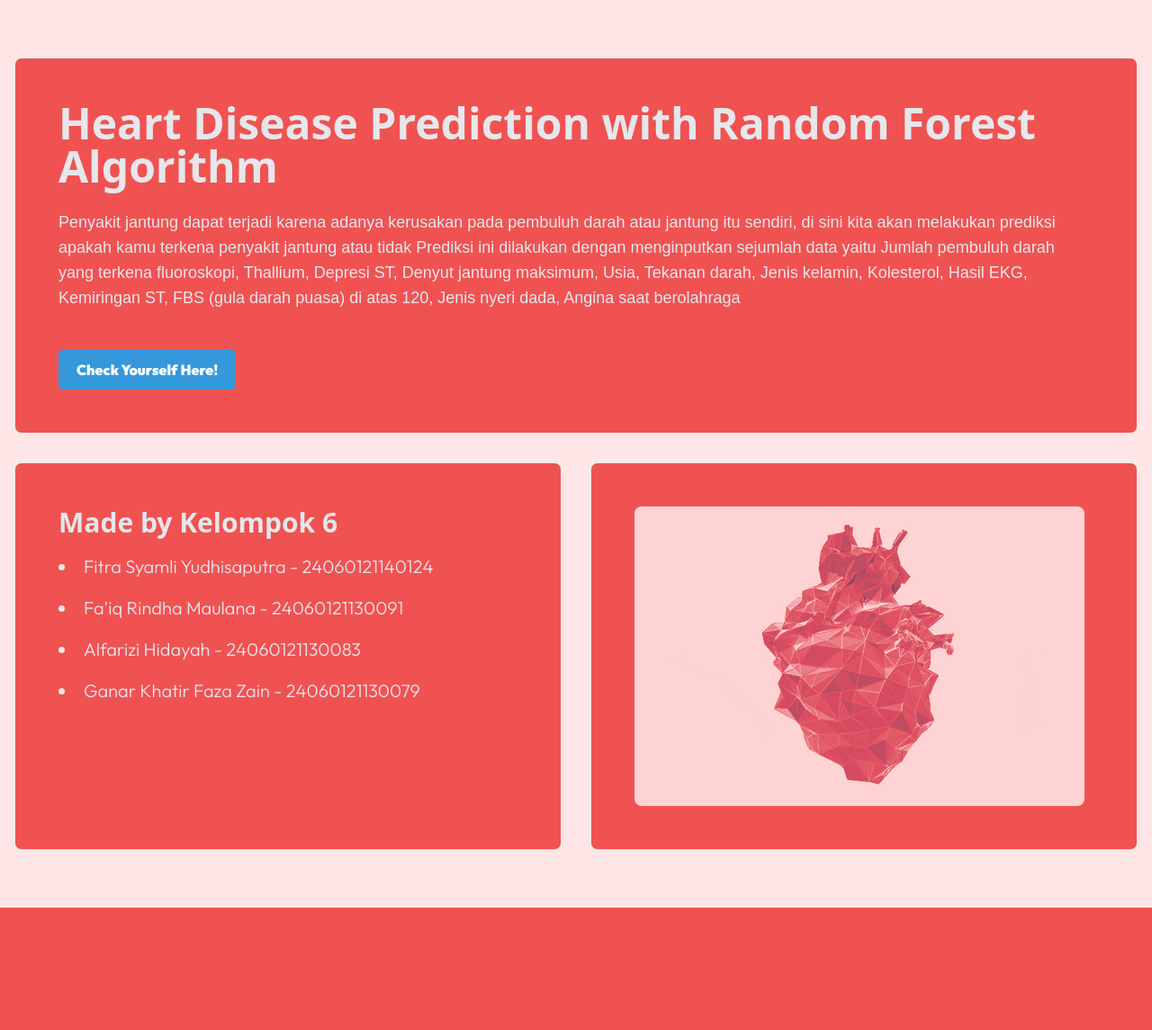
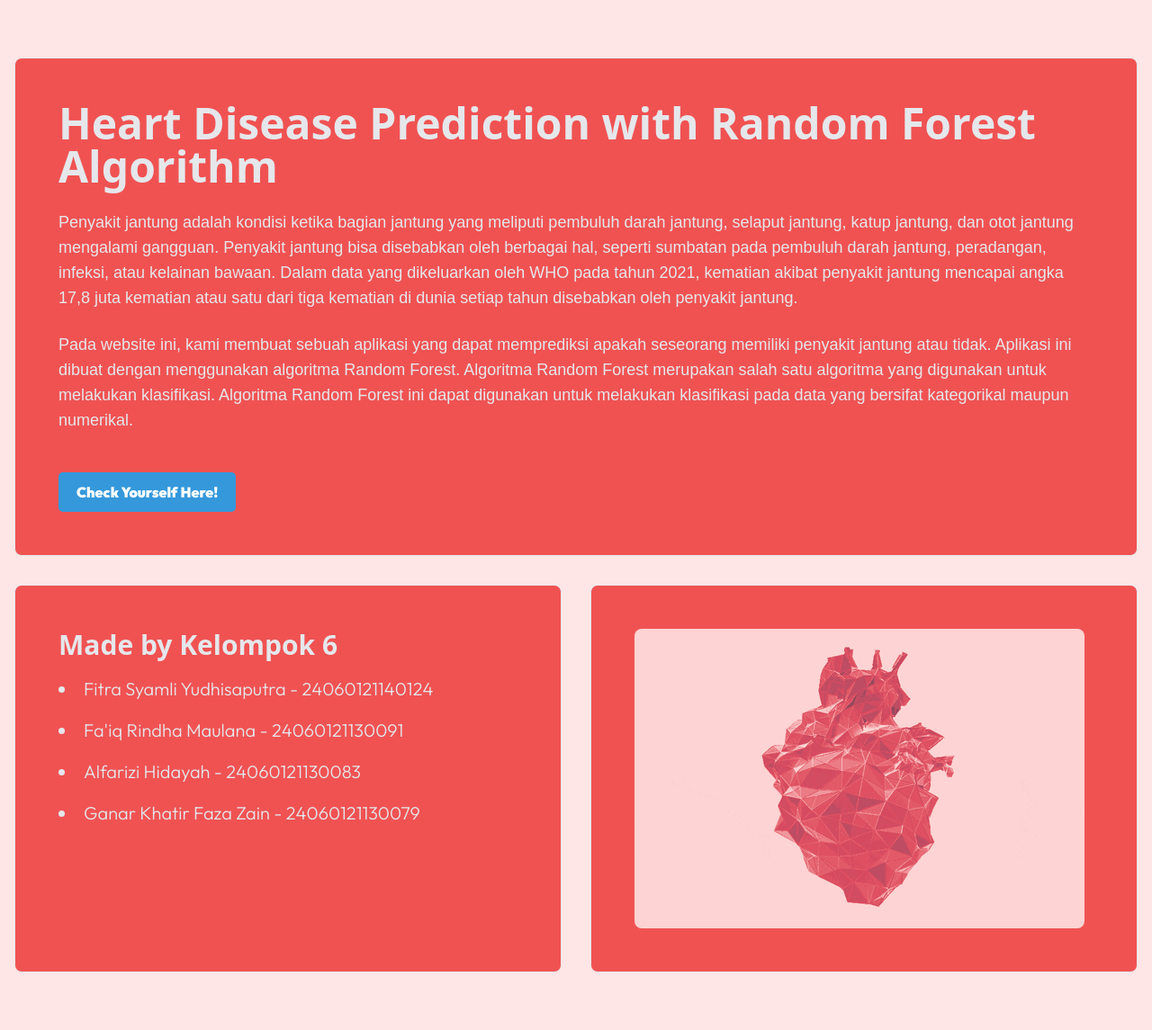
Before and after one commit to fitsyam/ml-project-heartdiseaseprediction, a Flask app: page / in a window 1280 px wide. Shown: the whole page at 90% size. Before the commit the page ends 1009 px from the top, so only its background shows below. Run offline with Flask 3, Linux system fonts and the light colour scheme; parts of the project's set-up code (start-up, migrations or seed data) failed here and were passed over; some libraries are stand-ins or nearby versions.

Commit message:
Add files via upload

```diff
--- a/templates/index.html
+++ b/templates/index.html
@@ -1,37 +1,42 @@
 <!DOCTYPE html>
 <html lang="en">
-
   <head>
-    <meta charset="UTF-8">
-    <meta http-equiv="X-UA-Compatible" content="IE=edge">
-    <meta name="viewport" content="width=device-width, initial-scale=1.0">
+    <meta charset="UTF-8" />
+    <meta http-equiv="X-UA-Compatible" content="IE=edge" />
+    <meta name="viewport" content="width=device-width, initial-scale=1.0" />
     <title>Heart Disease Prediction</title>
-    <link rel="stylesheet" href="{{url_for('static',filename='dist/css/output.css')}}">
-    <link rel="preconnect" href="https://fonts.googleapis.com">
-    <link rel="preconnect" href="https://fonts.gstatic.com" crossorigin>
-    <link href="https://fonts.googleapis.com/css2?family=Noto+Sans+Tangsa&family=Outfit:wght@300;900&display=swap" rel="stylesheet">
+    <link
+      rel="stylesheet"
+      href="{{url_for('static',filename='dist/css/output.css')}}"
+    />
+    <link rel="preconnect" href="https://fonts.googleapis.com" />
+    <link rel="preconnect" href="https://fonts.gstatic.com" crossorigin />
+    <link
+      href="https://fonts.googleapis.com/css2?family=Noto+Sans+Tangsa&family=Outfit:wght@300;900&display=swap"
+      rel="stylesheet"
+    />
     <style>
       .bg-white {
         background-color: #ffe6e6;
       }
 
       .bg-gray-50 {
-            background-color: #F05252;
+        background-color: #f05252;
       }
 
       .text-gray-900 {
-            color: #E5E7EB;
+        color: #e5e7eb;
       }
 
       .text-gray-500 {
-            color: #E5E7EB;
-            font-family: 'Noto Sans Tangsa', sans-serif;
+        color: #e5e7eb;
+        font-family: "Noto Sans Tangsa", sans-serif;
       }
 
       ul li {
-            font-family: 'Outfit', sans-serif;
+        font-family: "Outfit", sans-serif;
         font-size: 1.25rem;
-            color: #E5E7EB;
+        color: #e5e7eb;
       }
 
       .check-here-btn {
@@ -42,7 +47,7 @@
         color: #fff;
         border-radius: 5px;
         transition: background-color 0.3s ease;
-            font-family: 'Outfit', sans-serif;
+        font-family: "Outfit", sans-serif;
         font-weight: bold;
       }
 
@@ -53,50 +58,76 @@
   </head>
 
   <body>
-
-
     <section class="bg-white dark:bg-gray-900">
       <div class="py-8 px-4 mx-auto max-w-screen-xl lg:py-16">
-        <div class="bg-gray-50 dark:bg-gray-800 border border-gray-200 dark:border-gray-700 rounded-lg p-8 md:p-12 mb-8">
-
-            <h1 class="text-gray-900 dark:text-white text-3xl md:text-5xl font-extrabold mb-6">Heart Disease Prediction with Random Forest Algorithm</h1>
-            <p class="text-lg font-normal text-gray-500 dark:text-gray-400 mb-6">Penyakit jantung dapat terjadi karena adanya kerusakan pada pembuluh darah atau jantung itu sendiri, di sini kita akan melakukan prediksi apakah kamu terkena penyakit jantung atau tidak Prediksi ini dilakukan dengan menginputkan sejumlah data yaitu Jumlah pembuluh darah yang terkena fluoroskopi, Thallium, Depresi ST, Denyut jantung maksimum, Usia, Tekanan darah, Jenis kelamin, Kolesterol, Hasil EKG, Kemiringan ST, FBS (gula darah puasa) di atas 120, Jenis nyeri dada, Angina saat berolahraga</p>
+        <div
+          class="bg-gray-50 dark:bg-gray-800 border border-gray-200 dark:border-gray-700 rounded-lg p-8 md:p-12 mb-8"
+        >
+          <h1
+            class="text-gray-900 dark:text-white text-3xl md:text-5xl font-extrabold mb-6"
+          >
+            Heart Disease Prediction with Random Forest Algorithm
+          </h1>
+          <p class="text-lg font-normal text-gray-500 dark:text-gray-400 mb-6">
+            Penyakit jantung adalah kondisi ketika bagian jantung yang meliputi
+            pembuluh darah jantung, selaput jantung, katup jantung, dan otot
+            jantung mengalami gangguan. Penyakit jantung bisa disebabkan oleh
+            berbagai hal, seperti sumbatan pada pembuluh darah jantung,
+            peradangan, infeksi, atau kelainan bawaan. Dalam data yang
+            dikeluarkan oleh WHO pada tahun 2021, kematian akibat penyakit
+            jantung mencapai angka 17,8 juta kematian atau satu dari tiga
+            kematian di dunia setiap tahun disebabkan oleh penyakit jantung.
+          </p>
+          <p class="text-lg font-normal text-gray-500 dark:text-gray-400 mb-6">
+            Pada website ini, kami membuat sebuah aplikasi yang dapat
+            memprediksi apakah seseorang memiliki penyakit jantung atau tidak.
+            Aplikasi ini dibuat dengan menggunakan algoritma Random Forest.
+            Algoritma Random Forest merupakan salah satu algoritma yang
+            digunakan untuk melakukan klasifikasi. Algoritma Random Forest ini
+            dapat digunakan untuk melakukan klasifikasi pada data yang bersifat
+            kategorikal maupun numerikal.
+          </p>
           <a href="{{ url_for('check_yourself') }}" class="check-here-btn">
             Check Yourself Here!
           </a>
         </div>
         <div class="grid md:grid-cols-2 gap-8">
-            <div class="bg-gray-50 dark:bg-gray-800 border border-gray-200 dark:border-gray-700 rounded-lg p-8 md:p-12">
-
-                <h2 class="text-gray-900 dark:text-white text-3xl font-extrabold mb-2">Made by Kelompok 6</h2>
-                <p class="text-lg font-normal text-gray-500 dark:text-gray-400 mb-4"></p>
-                <ul class="space-y-4 text-gray-500 list-disc list-inside dark:text-gray-400">
-                    <li>
-                        Fitra Syamli Yudhisaputra - 24060121140124
-                    </li>
-                    <li>
-                        Fa'iq Rindha Maulana - 24060121130091
-                    </li>
-                    <li>
-                        Alfarizi Hidayah - 24060121130083
-                    </li>
-                    <li>
-                        Ganar Khatir Faza Zain - 24060121130079
-                    </li>
+          <div
+            class="bg-gray-50 dark:bg-gray-800 border border-gray-200 dark:border-gray-700 rounded-lg p-8 md:p-12"
+          >
+            <h2
+              class="text-gray-900 dark:text-white text-3xl font-extrabold mb-2"
+            >
+              Made by Kelompok 6
+            </h2>
+            <p
+              class="text-lg font-normal text-gray-500 dark:text-gray-400 mb-4"
+            ></p>
+            <ul
+              class="space-y-4 text-gray-500 list-disc list-inside dark:text-gray-400"
+            >
+              <li>Fitra Syamli Yudhisaputra - 24060121140124</li>
+              <li>Fa'iq Rindha Maulana - 24060121130091</li>
+              <li>Alfarizi Hidayah - 24060121130083</li>
+              <li>Ganar Khatir Faza Zain - 24060121130079</li>
             </ul>
           </div>
-            <div class="bg-gray-50 dark:bg-gray-800 border border-gray-200 dark:border-gray-700 rounded-lg p-8 md:p-12">
+          <div
+            class="bg-gray-50 dark:bg-gray-800 border border-gray-200 dark:border-gray-700 rounded-lg p-8 md:p-12"
+          >
             <div>
               <!-- Update the 'src' attribute with the correct path to your image -->
-                    <img class="h-auto max-w-full rounded-lg" src="{{url_for('static', filename='dist/css/giphy.gif')}}" alt="heart gif">
+              <img
+                class="h-auto max-w-full rounded-lg"
+                src="{{url_for('static', filename='dist/css/giphy.gif')}}"
+                alt="heart gif"
+              />
             </div>
           </div>
         </div>
       </div>
     </section>
 
-
     <script src="https://cdnjs.cloudflare.com/ajax/libs/flowbite/2.2.0/flowbite.min.js"></script>
   </body>
-
 </html>
```
Lines whose indentation alone changed are shown as unchanged.
